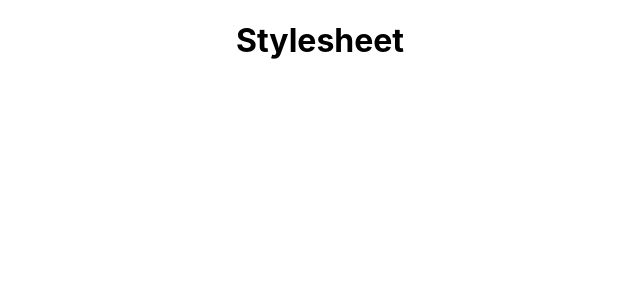
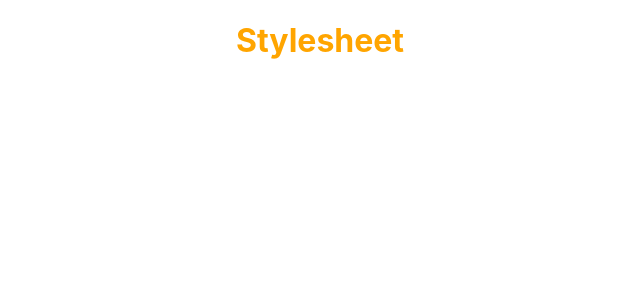
Before and after one commit to zlrkw11/react-js, a React (Create React App) app: page / in a window 1280 px wide. Shown: the top 300 px of the page, without its empty margins (320-960 px from the left). Built offline with nearby package versions, Linux system fonts and the light colour scheme.

Commit message:
applied styles

```diff
--- a/src/components/Stylesheet.js
+++ b/src/components/Stylesheet.js
@@ -1,7 +1,12 @@
 import React from "react";
+import "./myStyles.css";
 
 function Stylesheet() {
-  return <div><h1>Stylesheet</h1></div>;
+  return (
+    <div>
+      <h1 className="primary">Stylesheet</h1>
+    </div>
+  );
 }
 
 export default Stylesheet;
--- /dev/null
+++ b/src/components/myStyles.css
@@ -0,0 +1,4 @@
+.primary {
+    color: orange;
+
+}
```
